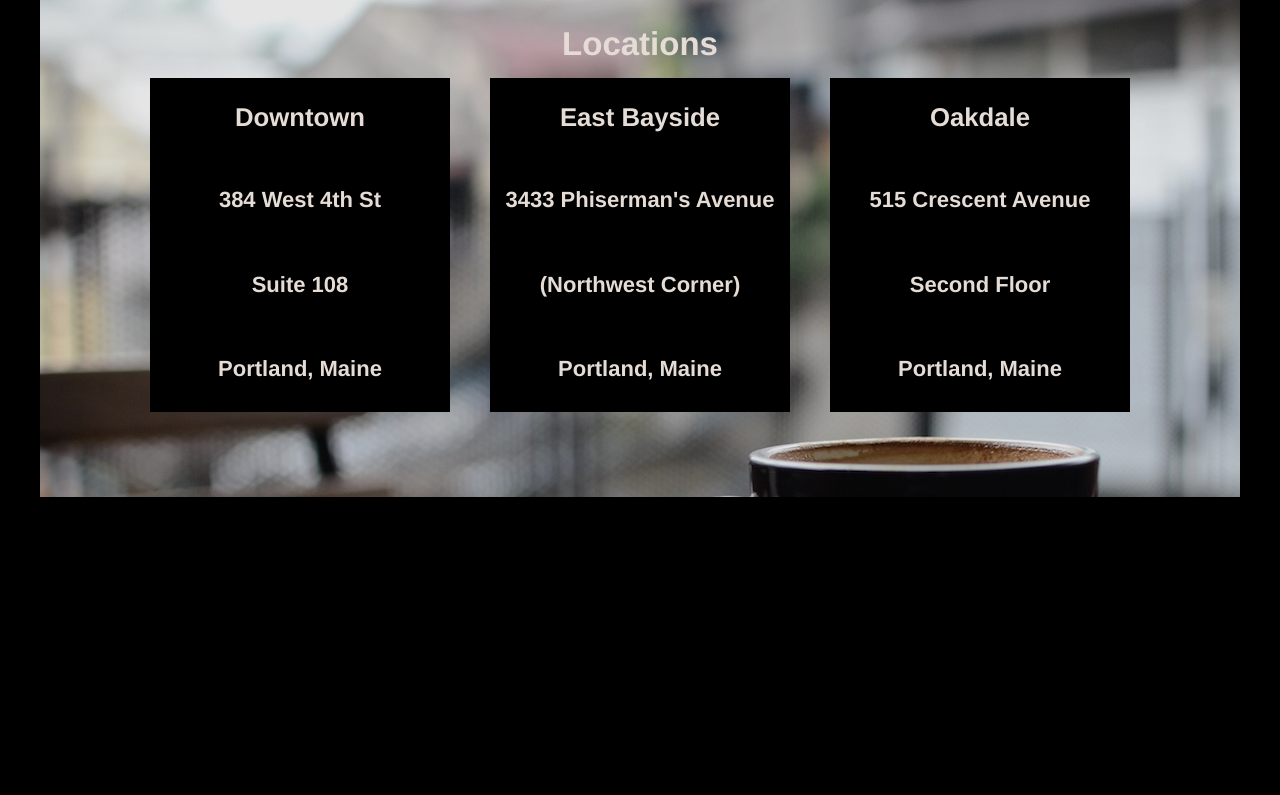
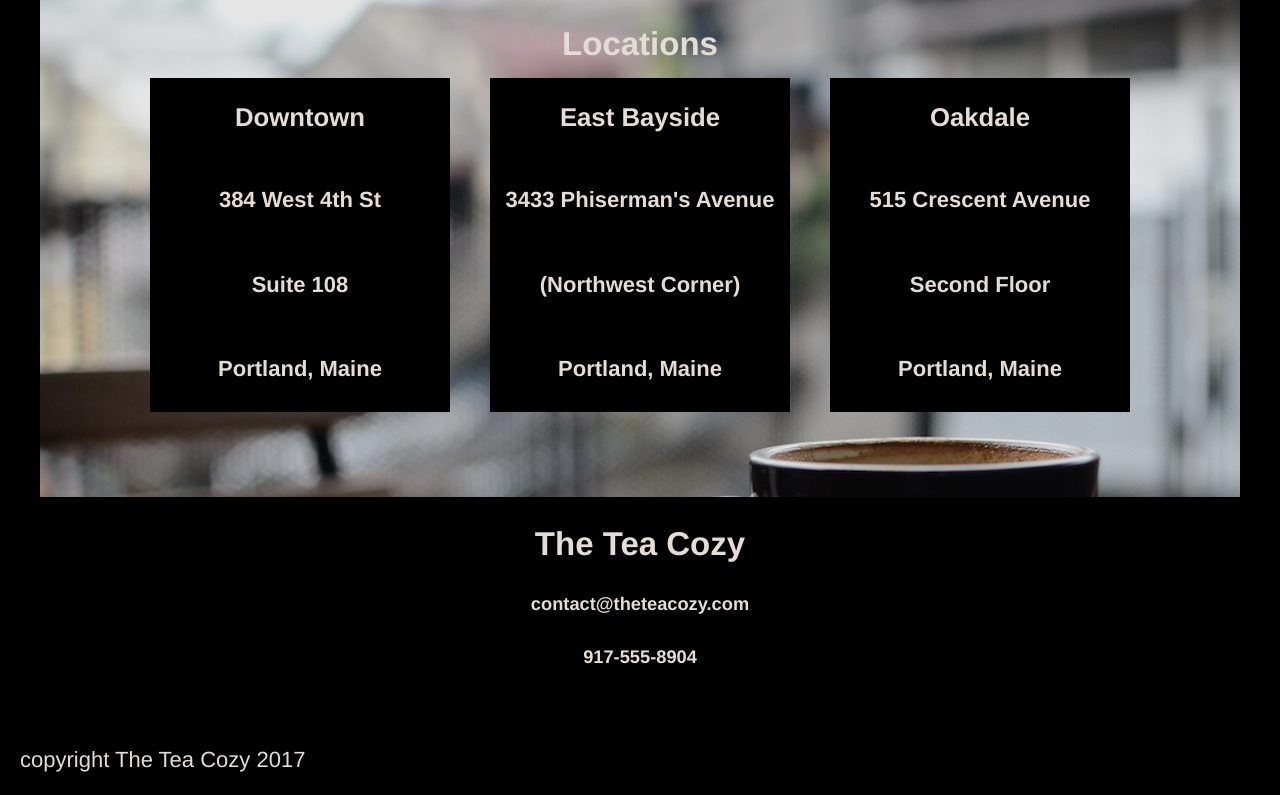
Before and after one commit to Brentallica/teacozy, a plain HTML site: page index.html in a window 1280 px wide. Shown: the part 1453-2248 px from the top of the page. Before the commit the page ends 1950 px from the top, so only its background shows below. Drawn offline with Linux system fonts and the light colour scheme.

Commit message:
rough draft complete

```diff
--- a/index.html
+++ b/index.html
@@ -1,4 +1,5 @@
 <!DOCTYPE html>
+
 <html lang="en" dir="ltr">
 
   <head>
@@ -92,12 +93,16 @@
 
     <!--  Footer  -->
 
+    <div class="footer">
+      <h2>The Tea Cozy</h2>
+      <h5>contact@theteacozy.com</h5>
+      <h5>917-555-8904</h5>
+    </div>
 
-
-
+    <div class="copyright">
+      <p>copyright The Tea Cozy 2017</p>
+    </div>
 
   </body>
 
-
-
 </html>
--- a/resources/css/styles.css
+++ b/resources/css/styles.css
@@ -121,3 +121,15 @@ body {
   background-color: black;
   margin: 0 20px;
 }
+
+/*  Footer styles  */
+
+.footer {
+  height: 200px;
+  margin: 0 auto;
+}
+
+.copyright {
+  text-align: left;
+  margin-left: 20px;
+}
```
